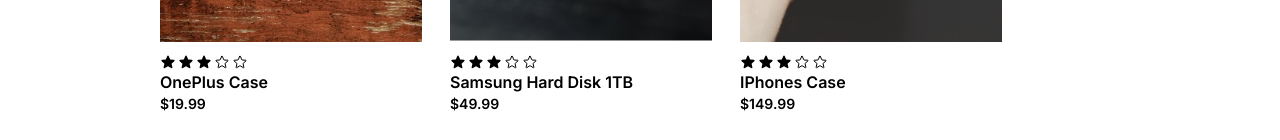
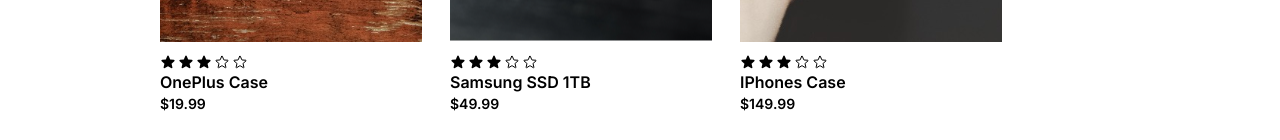
Before and after one commit to ParsaBordbar/3legant-Shopping, a Next.js app: page /sortpro/accessories in a window 1280 px wide. Shown: the part 439-579 px from the top of the page. Built offline with nearby package versions, Linux system fonts and the light colour scheme; a web font is replaced by a local one.

Commit message:
change name of the product id 23

```diff
--- a/src/data/index.js
+++ b/src/data/index.js
@@ -238,7 +238,7 @@ Talking`,
   {
     id: "23",
     img: "/productsIcon/p19.svg",
-    name: "Samsung Hard Disk 1TB",
+    name: "Samsung SSD 1TB",
     price: 49.99,
     pos: "HOT",
     cato: "accessories",
```
